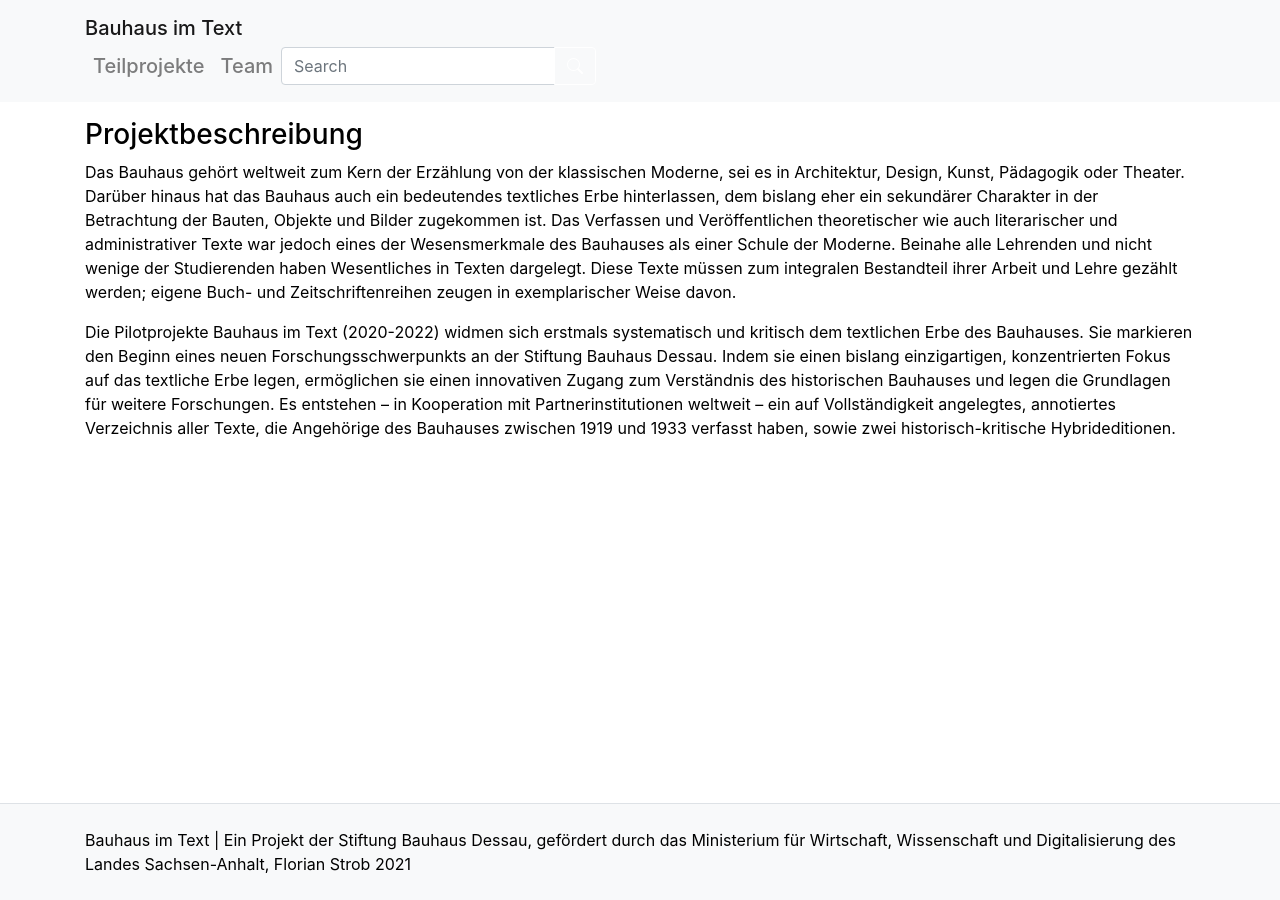
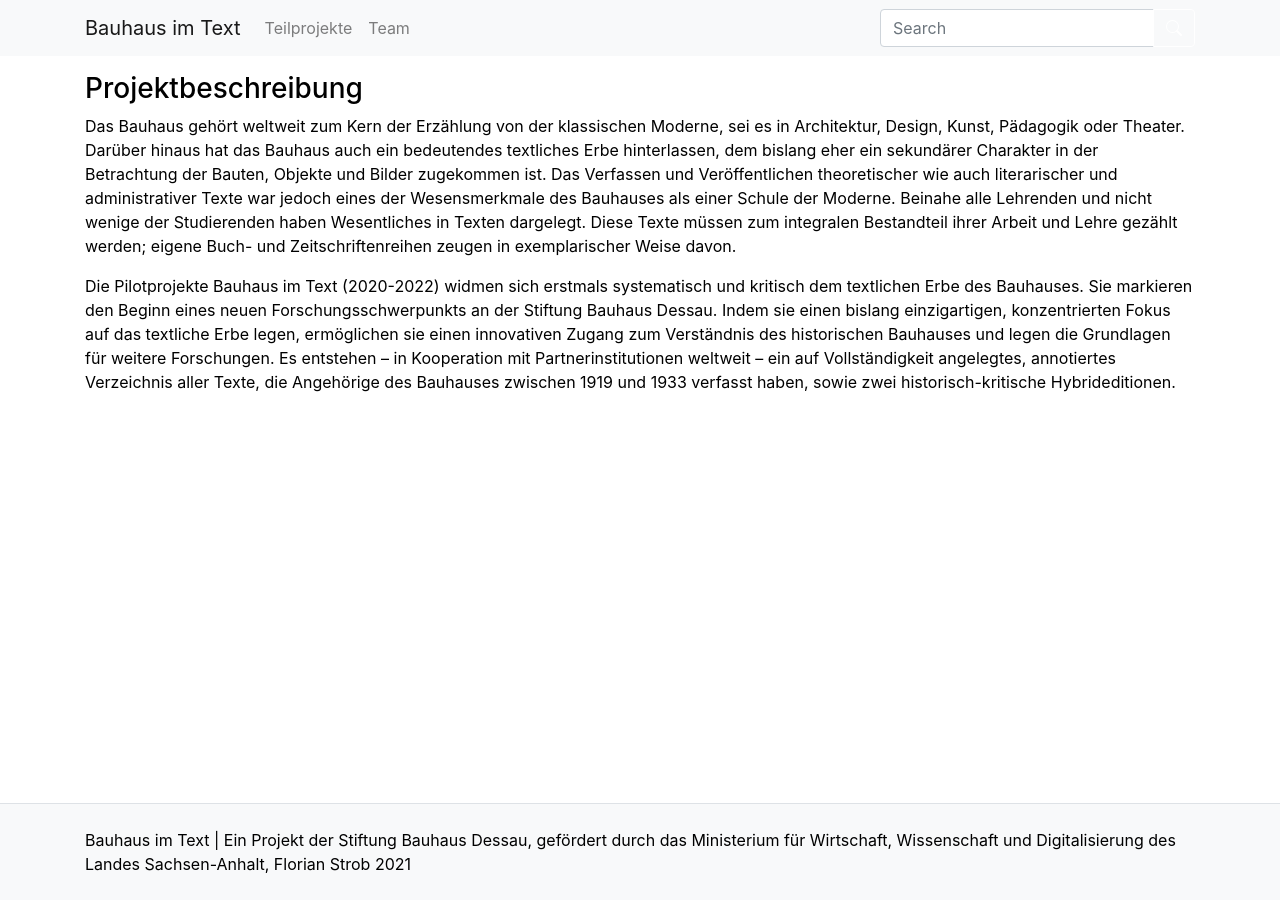
Before and after one commit to Bauhaus-im-Text/internetauftritt, a Jekyll site: the page built from pages/index.md, in a window 1280 px wide. Built offline with Jekyll 4.4.1, drawn with Linux system fonts in a browser that asks for light colours.

Commit message:
Update header.html

```diff
--- a/_includes/template/header.html
+++ b/_includes/template/header.html
@@ -1,6 +1,6 @@
 <nav class="navbar navbar-expand-lg navbar-light bg-light">
     <div class="container">
-        <span class="navbar-brand mb-0 h1">Bauhaus im Text</a>
+        <a class="navbar-brand" href="{{ '/' | relative_url }}">{{ site.title }}</a>
 
         <button class="navbar-toggler" type="button" data-toggle="collapse" data-target="#navbarContent" aria-controls="navbarContent" aria-expanded="false" aria-label="Toggle navigation">
             <span class="navbar-toggler-icon">
```
